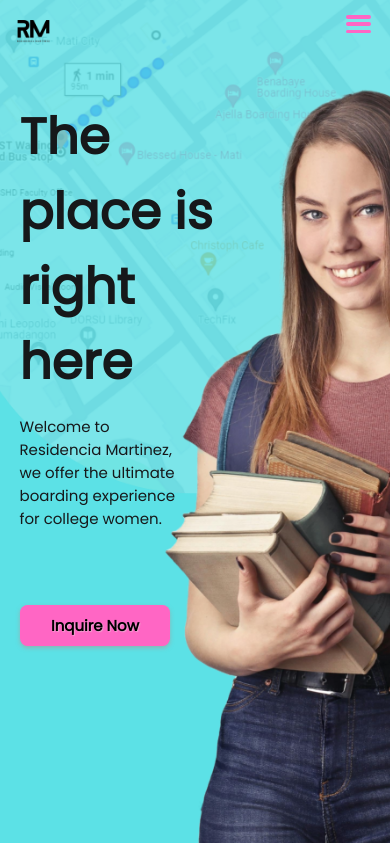
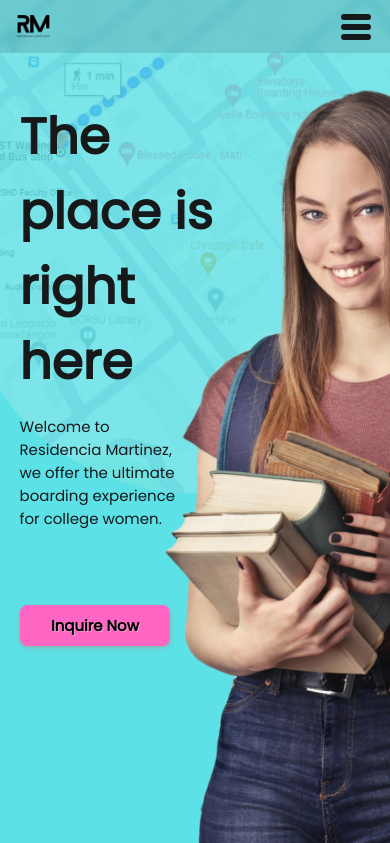
Before and after one commit to SkymanS0n/Residencia_Martinez, a PHP site: page / in a window 390 px wide. Shown: the top 843 px of the page. Run offline with PHP 8.4, Linux system fonts and the light colour scheme.

Commit message:
1. Add header background to fix hamburger icon and background color mismatching. Addeed a blur effect.
2. Fixed the hamburger alignment issue. Made the the icon more prominent and changed its color to black instead of the initial pink.

3. Fixed the footer element in the slide menu - Get back to this

4. Moved the slide menu to 17% left from 15% to make the hamburger icon centered when the slide-menu is visible.

5. Get rid of the initial background transparency of the hero-section whne it loads.

```diff
--- a/styles/_mobile-display.scss
+++ b/styles/_mobile-display.scss
@@ -6,8 +6,9 @@
         @include align;
 
         header {
-            background-color: transparent;
-            padding: 0.75em 0em;
+            background-color: #16181a1e;
+            backdrop-filter: blur(5px);
+            padding: 0.5em 0em;
             position: fixed;
             top: 0;
             width: 100%;
@@ -55,7 +56,7 @@
                     display: none;
 
                     &:checked ~ .slide-menu {
-                        left: -15%;
+                        left: -17%;
                         top: 0;
                         transition: 0.4s ease-in-out;
                         z-index: -1;
@@ -77,6 +78,8 @@
                     &:checked ~ .mobile-footer {
                         left: 0;
                         transition: 0.4s ease-in-out;
+                        position: fixed;
+                        bottom: 0;
                     }
 
                     &:not(:checked) ~ .mobile-footer {
@@ -84,6 +87,8 @@
                         left: -100%;
                         right: 0;
                         transition: 0.5s ease-in-out;
+                        position: fixed;
+                        bottom: 0;
                     }
 
                     @keyframes fadeInMenu {
@@ -99,15 +104,18 @@
                 }
 
                 .hamburger {
-                    @include alignCenter;
-                    height: 18px;
-                    justify-content: space-between;
-                    width: 25px;
+                    display: flex;
+                    flex-direction: column;
+                    height: 30px;
+                    justify-content: space-around;
+                    align-items: center;
+                    width: 30px;
+                    margin-top: 2px;
                     z-index: 3;
 
                     span {
-                        background-color: #FF66C4;
-                        height: 3.5px;
+                        background-color: #16181a;
+                        height: 5.5px;
                         width: 100%;
                         border-radius: 0.5em;
                     }
@@ -127,7 +135,7 @@
                         background-color: #FF66C4;
 
                         .my-avatar {
-                            padding: 1em 0em 1em 1em;
+                            padding: 1em 0em 1em 1.3em;
                             display: flex;
                             align-items: flex-start;
                             width: 25%;
@@ -158,7 +166,7 @@
                         width: 100%;
 
                         li {
-                            padding: 1em;
+                            padding: 1.3em;
                             border-bottom: 1px solid rgba(167, 167, 167, 0.11);
                             width: 100%;
 
@@ -182,13 +190,11 @@
                         }
 
                         .mobile-footer {
-                            padding: 2em 0em;
+                            padding: 2em 0em 0em 15%;
                             @include alignCenter;
                             font-size: 1.2rem;
                             width: 85%;
                             color: #16181a;
-                            position: fixed;
-                            bottom: 0;
 
                             .legal-regulations {
                                 @include alignCenter;
@@ -286,7 +292,7 @@
 
                 .hero-img {
                     position: absolute;
-                    opacity: 0;
+                    opacity: 1;
                     top: 0;
                     right: 0;
                     filter: blur(10px); /* Initial blur effect */
@@ -305,11 +311,9 @@
 
                 @keyframes fadeInAndBlurRemoval {
                     from {
-                        opacity: 0;
                         filter: blur(10px);
                     }
                     to {
-                        opacity: 1;
                         filter: blur(0);
                     }
                 }
--- a/styles/style.css
+++ b/styles/style.css
@@ -48,8 +48,10 @@ h4 {
     /* Start of Features Section */
   }
   .container header {
-    background-color: transparent;
-    padding: 0.75em 0em;
+    background-color: rgba(22, 24, 26, 0.1176470588);
+    -webkit-backdrop-filter: blur(5px);
+            backdrop-filter: blur(5px);
+    padding: 0.5em 0em;
     position: fixed;
     top: 0;
     width: 100%;
@@ -98,7 +100,7 @@ h4 {
     display: none;
   }
   .container header .nav-section #menu-toggle:checked ~ .slide-menu {
-    left: -15%;
+    left: -17%;
     top: 0;
     transition: 0.4s ease-in-out;
     z-index: -1;
@@ -117,12 +119,16 @@ h4 {
   .container header .nav-section #menu-toggle:checked ~ .mobile-footer {
     left: 0;
     transition: 0.4s ease-in-out;
+    position: fixed;
+    bottom: 0;
   }
   .container header .nav-section #menu-toggle:not(:checked) ~ .mobile-footer {
     background-color: #5CE1E6;
     left: -100%;
     right: 0;
     transition: 0.5s ease-in-out;
+    position: fixed;
+    bottom: 0;
   }
   @keyframes fadeInMenu {
     from {
@@ -137,16 +143,16 @@ h4 {
   .container header .nav-section .hamburger {
     display: flex;
     flex-direction: column;
-    justify-content: center;
+    height: 30px;
+    justify-content: space-around;
     align-items: center;
-    height: 18px;
-    justify-content: space-between;
-    width: 25px;
+    width: 30px;
+    margin-top: 2px;
     z-index: 3;
   }
   .container header .nav-section .hamburger span {
-    background-color: #FF66C4;
-    height: 3.5px;
+    background-color: #16181a;
+    height: 5.5px;
     width: 100%;
     border-radius: 0.5em;
   }
@@ -166,7 +172,7 @@ h4 {
     background-color: #FF66C4;
   }
   .container header .nav-section .slide-menu .my-address .my-avatar {
-    padding: 1em 0em 1em 1em;
+    padding: 1em 0em 1em 1.3em;
     display: flex;
     align-items: flex-start;
     width: 25%;
@@ -193,7 +199,7 @@ h4 {
     width: 100%;
   }
   .container header .nav-section .slide-menu .nav-bar-links li {
-    padding: 1em;
+    padding: 1.3em;
     border-bottom: 1px solid rgba(167, 167, 167, 0.11);
     width: 100%;
   }
@@ -234,7 +240,7 @@ h4 {
     background-color: #FF66C4;
   }
   .container header .nav-section .slide-menu .nav-bar-links .mobile-footer {
-    padding: 2em 0em;
+    padding: 2em 0em 0em 15%;
     display: flex;
     flex-direction: column;
     justify-content: center;
@@ -242,8 +248,6 @@ h4 {
     font-size: 1.2rem;
     width: 85%;
     color: #16181a;
-    position: fixed;
-    bottom: 0;
   }
   .container header .nav-section .slide-menu .nav-bar-links .mobile-footer .legal-regulations {
     display: flex;
@@ -342,7 +346,7 @@ h4 {
   }
   .container .hero-section .hero-container .hero-img {
     position: absolute;
-    opacity: 0;
+    opacity: 1;
     top: 0;
     right: 0;
     filter: blur(10px); /* Initial blur effect */
@@ -360,11 +364,9 @@ h4 {
   }
   @keyframes fadeInAndBlurRemoval {
     from {
-      opacity: 0;
       filter: blur(10px);
     }
     to {
-      opacity: 1;
       filter: blur(0);
     }
   }
```
Also changed, not shown: 1 other file.
